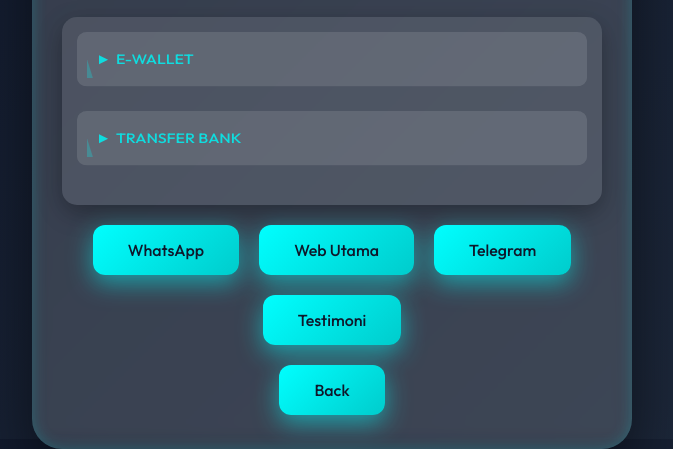
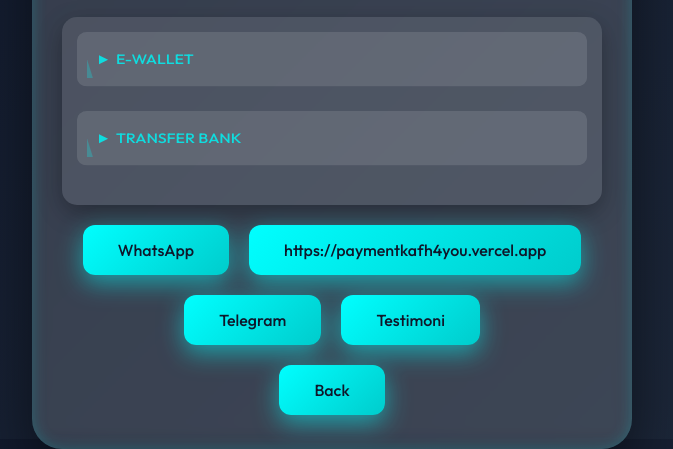
Before and after one commit to akifkifli/PAYMENT-KECE, a plain HTML site: page index.html in a window 1280 px wide. Both pictures are taken after a click on the link "Go to Payment". Shown: the part 361-810 px from the top of the page, without its empty margins (308-981 px from the left). Drawn offline with Linux system fonts and the light colour scheme.

Commit message:
Update index.html

```diff
--- a/index.html
+++ b/index.html
@@ -534,10 +534,10 @@
         </div>
 
         <div class="social">
-            <a href="https://wa.me/6281277521737" target="_blank" class="btn">WhatsApp</a>
-            <a href="-" target="_blank" class="btn">Web Utama</a>
+            <a href="https://wa.me/6282286978599" target="_blank" class="btn">WhatsApp</a>
+            <a href="-" target="_blank" class="btn">https://paymentkafh4you.vercel.app</a>
             <a href="https://t.me/KafhReal_isBackk" target="_blank" class="btn">Telegram</a>
-            <a href="https://whatsapp.com/channel/6281277521737" target="_blank" class="btn">Testimoni</a>
+            <a href="https://whatsapp.com/channel/0029Vb5kDO75K3zaIPQiGB3K" target="_blank" class="btn">Testimoni</a>
         </div>
 
         <a href="#" class="btn" onclick="showAbout()">Back</a>
```
